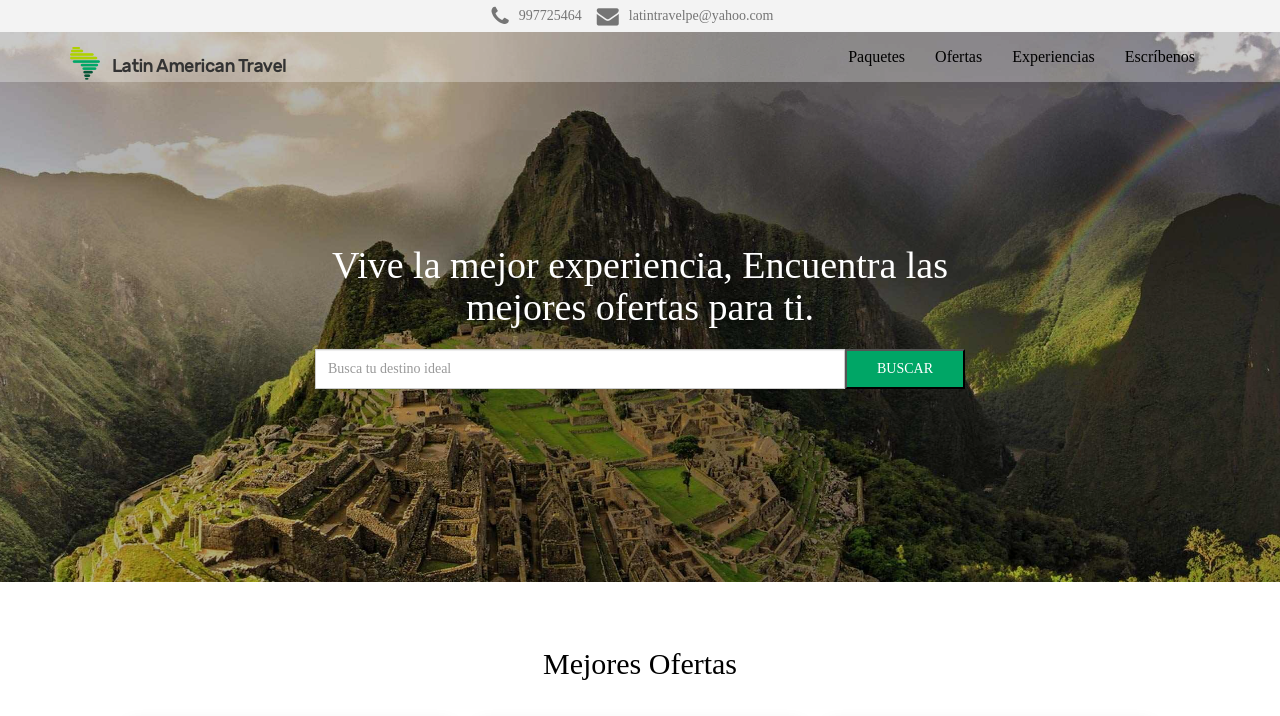
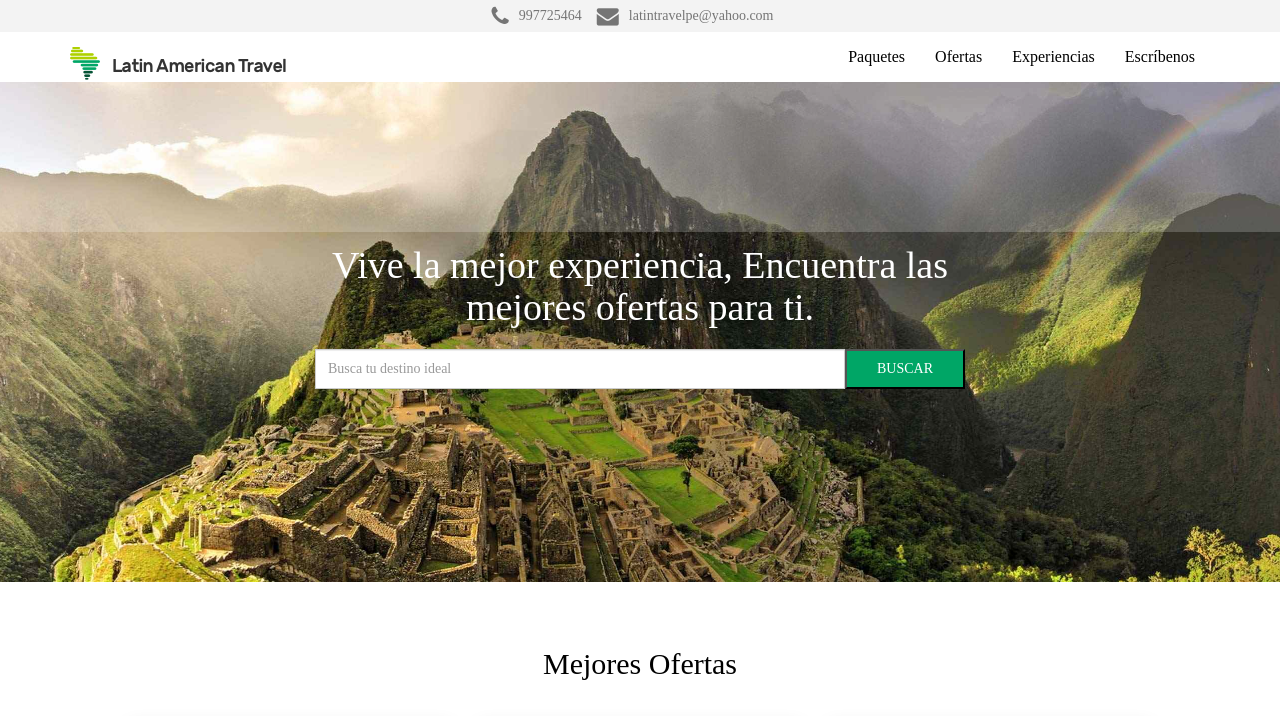
Before and after one commit to joseminaya15/latin_american_travel, a CodeIgniter app: page /latin_american_travel/ in a window 1280 px wide. Shown: the top 716 px of the page. Run offline with CodeIgniter, Linux system fonts and the light colour scheme; some libraries are stand-ins or nearby versions; some web fonts are replaced.

Commit message:
navcolor

```diff
--- a/application/config/config.php
+++ b/application/config/config.php
@@ -23,7 +23,7 @@ defined('BASEPATH') OR exit('No direct script access allowed');
 | a PHP script and you can easily do that on your own.
 |
 */
-$config['base_url'] = 'http://localhost/latin_american_travel';
+$config['base_url'] = 'http://localhost:8080/latin_american_travel';
 
 /*
 |--------------------------------------------------------------------------
--- a/application/views/v_home.php
+++ b/application/views/v_home.php
@@ -60,17 +60,7 @@
                 </div>
             </nav>
             <section id="principal">
-                <div class="owl-carousel owl-theme">
-                    <div class="item">
-                        <div class="imagen one"></div>
-                    </div>
-                    <div class="item">
-                        <div class="imagen two"></div>
-                    </div>
-                    <div class="item">
-                        <div class="imagen three"></div>
-                    </div>
-                </div>
+                <div class="fondo-responsive"></div>
                 <div class="cont-carousel">
                     <div class="cont-carousel__contenido">
                         <h2>Vive la mejor experiencia, Encuentra las mejores ofertas para ti.</h2>
--- a/public/css/style.styl
+++ b/public/css/style.styl
@@ -169,38 +169,25 @@ p
 				img
 					height 550px
 #principal
-	.owl-carousel
-		.owl-item
-			.item
-				&:AFTER
-					position absolute
-					content ''
-					top 0
-					right 0
-					left 0
-					opacity 0.3
-					z-index 2
-					background-color #000000
-					width 100%
-					height 100%
-				&.opacity-5
-					&:AFTER
-						opacity 0.6
-				.imagen
-					position absolute
-					top 0
-					right 0
-					bottom 0
-					left 0
-					&.one
-						background url(../img/fondo/fondo_header1.jpg) no-repeat center center
-						background-size cover
-					&.two
-						background url(../img/fondo/fondo_header2.jpg) no-repeat center center
-						background-size cover
-					&.three
-						background url(../img/fondo/fondo_header3.jpg) no-repeat center center
-						background-size cover
+	.fondo-responsive
+		position absolute
+		top 0
+		right 0
+		bottom 0
+		left 0
+		background url(../img/fondo/fondo_header1.jpg) no-repeat center center
+		background-size cover
+		&:AFTER
+			position absolute
+			content ''
+			top 0
+			right 0
+			left 0
+			opacity 0.2
+			z-index 2
+			background-color #FFFFFF
+			width 100%
+			height 200px
 .owl-theme
 	.owl-nav
 		flexCenter()
@@ -231,7 +218,7 @@ p
 		text-align center
 		max-width 650px
 .navbar-default
-	background-color rgba(255, 255, 255, .3)
+	background-color #FFFFFF
 	position absolute
 	width 100%
 	border-radius 0
@@ -244,6 +231,11 @@ p
 				font-size 16px
 				&:hover
 					color #000000
+	&.navbarcolor
+		position fixed
+		top 0
+		box-shadow 0 2px 5px 0 rgba(0, 0, 0, 0.16), 0 2px 10px 0 rgba(0, 0, 0, 0.12)
+		background-color rgba(255, 255, 255, .9)
 .fondo-imagen
 	absolute()
 	background url(../img/fondo/fondo_header1.jpg) no-repeat center center
--- a/public/js/index.js
+++ b/public/js/index.js
@@ -1,3 +1,11 @@
+var $win = $(window);
+$win.scroll(function() {
+	if ($win.scrollTop() > 45) {
+		$("nav").addClass("navbarcolor");
+	} else {
+		$("nav").removeClass("navbarcolor");
+	}
+});
 $('#principal .owl-carousel').owlCarousel({
 	lazyLoad : true,
 	animateOut: 'fadeOut',
```
Also changed, not shown: public/css/style.css, public/img/fondo/fondo_header.jpg (added).
